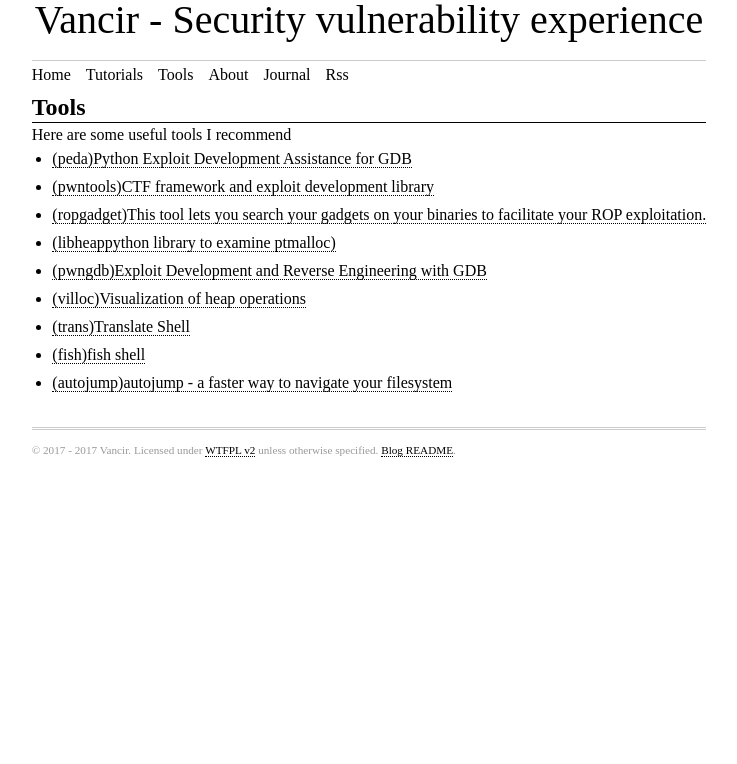
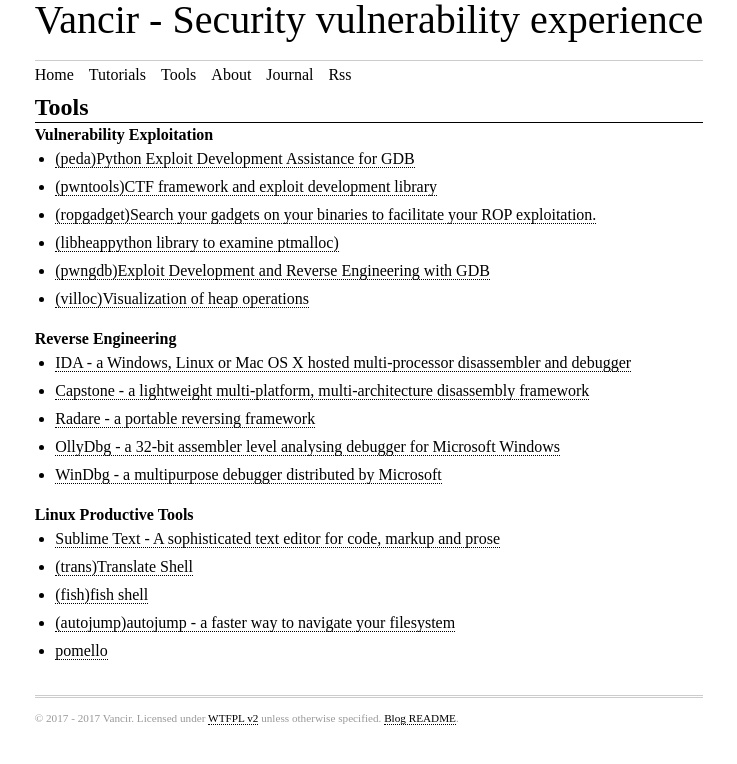
Before and after one commit to Trietptm-on-Coding-Algorithms/vancir.github.io, a Jekyll site: the page built from tools.html, in a window 1280 px wide. Shown: the top 764 px of the page, without its empty margins (271-1008 px from the left). Built offline with Jekyll 4.4.1, drawn with Linux system fonts in a browser that asks for light colours; some web fonts are replaced.

Commit message:
update some useful tools

```diff
--- a/tools.html
+++ b/tools.html
@@ -1,18 +1,35 @@
 ---
 layout: default
 ---
+
 <article>
   <h1 id="article-title">Tools</h1>
-  <p>Here are some useful tools I recommend</p>
+
+  <p><b>Vulnerability Exploitation</b></p>
   <ul>
-    <li><a href="https://github.com/longld/peda">(peda)Python Exploit Development Assistance for GDB</a></li>
-    <li><a href="https://github.com/Gallopsled/pwntools">(pwntools)CTF framework and exploit development library</a></li>
-    <li><a href="https://github.com/wapiflapi/villoc">(ropgadget)This tool lets you search your gadgets on your binaries to facilitate your ROP exploitation.</a></li>
-    <li><a href="https://github.com/cloudburst/libheap">(libheappython library to examine ptmalloc)</a></li>
-    <li><a href="https://github.com/pwndbg/pwndbg">(pwngdb)Exploit Development and Reverse Engineering with GDB</a></li>
-    <li><a href="https://github.com/wapiflapi/villoc">(villoc)Visualization of heap operations</a></li>
-    <li><a href="https://github.com/soimort/translate-shell">(trans)Translate Shell</a></li>
-		<li><a href="https://github.com/fish-shell/fish-shell">(fish)fish shell</a></li>
-		<li><a href="https://github.com/wting/autojump">(autojump)autojump - a faster way to navigate your filesystem</a></li>
+    <li><a href ="https://github.com/longld/peda">(peda)Python Exploit Development Assistance for GDB</a></li>
+    <li><a href ="https://github.com/Gallopsled/pwntools">(pwntools)CTF framework and exploit development library</a></li>
+    <li><a href ="https://github.com/wapiflapi/villoc">(ropgadget)Search your gadgets on your binaries to facilitate your ROP exploitation.</a></li>
+    <li><a href ="https://github.com/cloudburst/libheap">(libheappython library to examine ptmalloc)</a></li>
+    <li><a href ="https://github.com/pwndbg/pwndbg">(pwngdb)Exploit Development and Reverse Engineering with GDB</a></li>
+    <li><a href ="https://github.com/wapiflapi/villoc">(villoc)Visualization of heap operations</a></li>
+  </ul>
+
+  <p><b>Reverse Engineering</b></p>
+  <ul>
+    <li><a href ="https://www.hex-rays.com/products/ida/">IDA - a Windows, Linux or Mac OS X hosted multi-processor disassembler and debugger</a></li>
+    <li><a href ="http://www.capstone-engine.org/">Capstone - a lightweight multi-platform, multi-architecture disassembly framework</a></li>
+    <li><a href ="https://www.radare.org/r/">Radare - a portable reversing framework </a></li>
+    <li><a href ="http://www.ollydbg.de/version2.html">OllyDbg - a 32-bit assembler level analysing debugger for Microsoft Windows</a></li>
+    <li><a href ="http://www.windbg.org/">WinDbg - a multipurpose debugger distributed by Microsoft</a></li>
+  </ul>
+
+  <p><b>Linux Productive Tools</b></p>
+  <ul>
+    <li><a href ="https://www.sublimetext.com/">Sublime Text - A sophisticated text editor for code, markup and prose</a></li>
+    <li><a href ="https://github.com/soimort/translate-shell">(trans)Translate Shell</a></li>
+    <li><a href ="https://github.com/fish-shell/fish-shell">(fish)fish shell</a></li>
+    <li><a href ="https://github.com/wting/autojump">(autojump)autojump - a faster way to navigate your filesystem</a></li>
+    <li><a href ="https://pomelloapp.com/">pomello</a></li>
   </ul>
 </article>
```
Also changed, not shown: README.html (+7 -7 lines).
